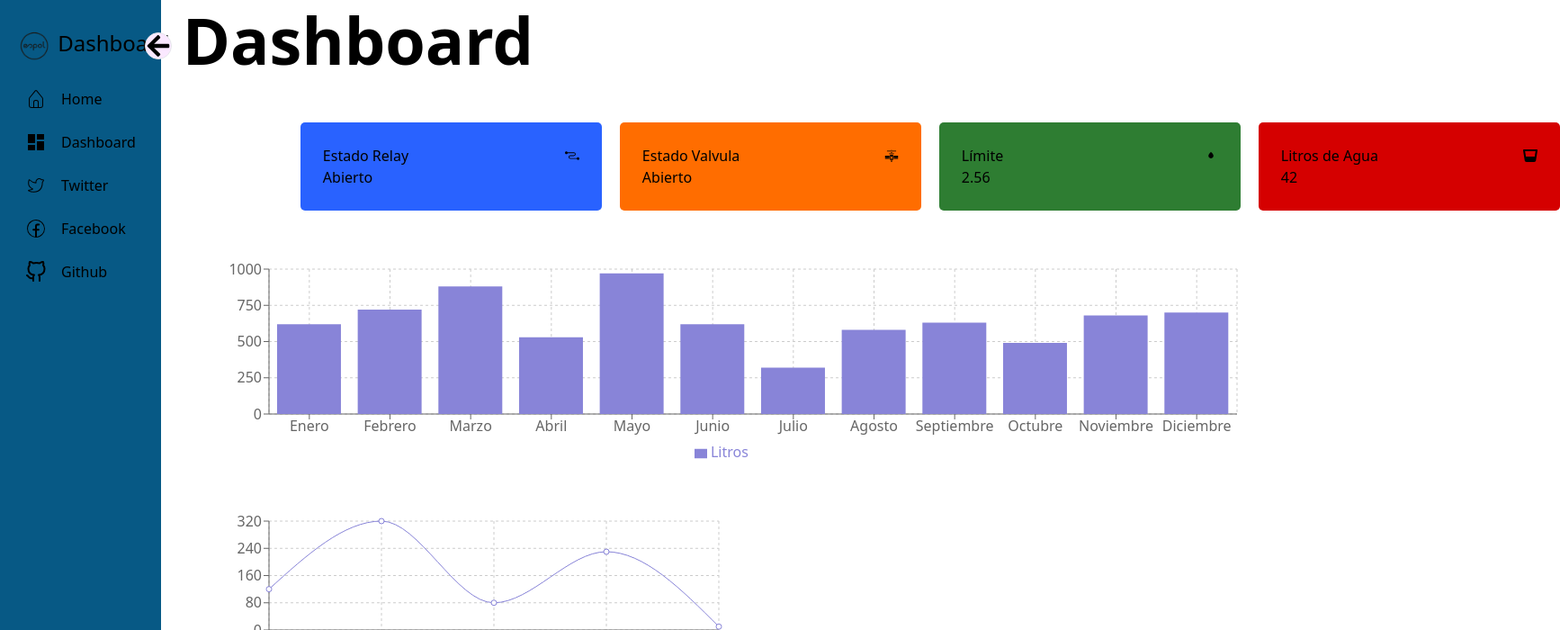
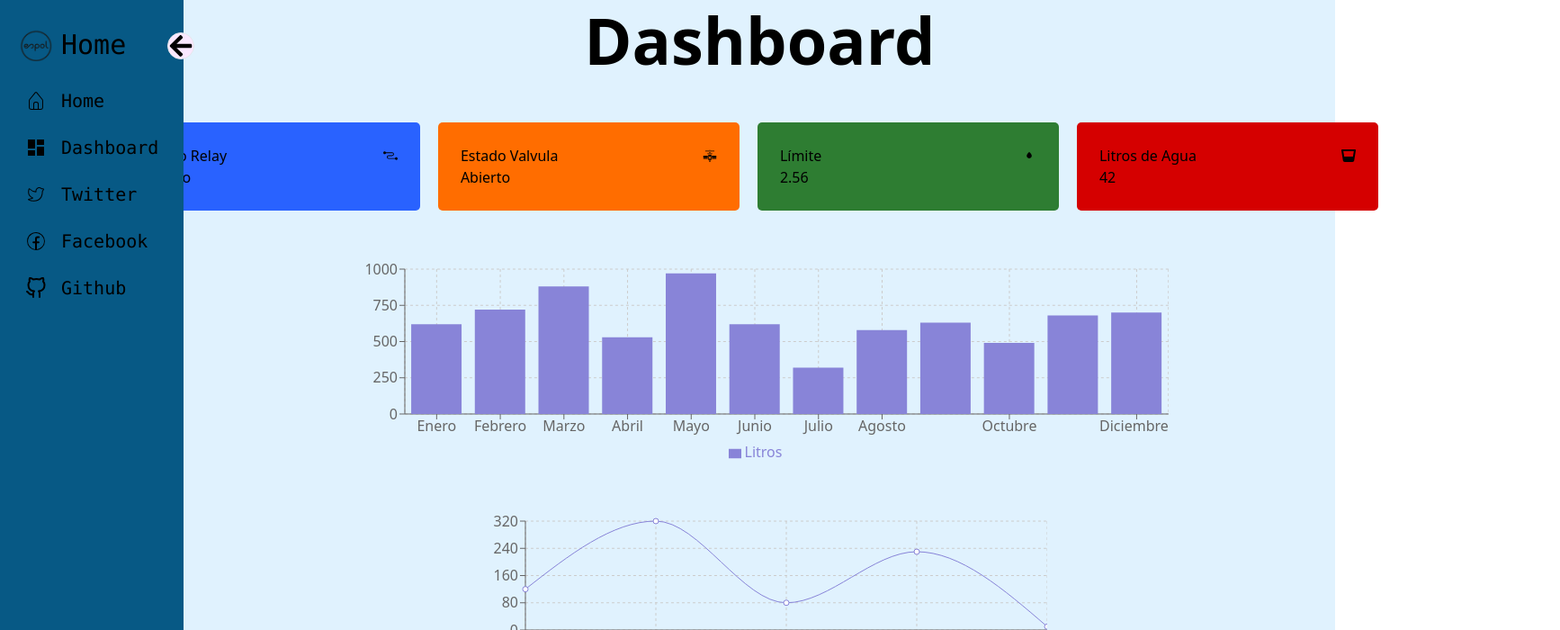
Before and after one commit to alperalt1/TelemetriaProyect, a React (Vite) app: page /TelemetriaProyect/dashboard in a window 1280 px wide. Shown: the top 700 px of the page at 90% size, 1734 px wide, since content can reach past the window. Built offline with nearby package versions, Linux system fonts and the light colour scheme.

Commit message:
page with fixs

```diff
--- a/src/components/Init.jsx
+++ b/src/components/Init.jsx
@@ -3,7 +3,7 @@ import fot1 from '../assets/foto.png';
 
 const Init = () => {
     return (
-        <div className="flex flex-col items-center bg-fuchsia-100 h-screen w-full">
+        <div className="flex flex-col content-center items-center w-full bg-sky-100">
                 <h1 className="text-bg-slate-500 font-semibold text-7xl mt-16">!Bienvenidos¡</h1>
                 <img
                     className="h-40 w-100 object-cover block float-center mt-12"
--- a/src/components/Sidebar.jsx
+++ b/src/components/Sidebar.jsx
@@ -83,8 +83,8 @@ const Sidebar = () => {
         },
     ];
     return (
-        <div className={`w-full`} >
-            <h1 className="text-bg-slate-500 font-semibold text-7xl mt-2 ml-6 mb-14">Dashboard</h1>
+        <div className={`flex flex-col content-center items-center w-full bg-sky-100`} >
+            <h1 className="text-bg-slate-500 font-semibold text-7xl mt-2 mb-14">Dashboard</h1>
             <div className='main-cards'>
                 <div className='card'>
                     <div className='card-inner'>
@@ -115,15 +115,15 @@ const Sidebar = () => {
                     <h1>42</h1>
                 </div>
             </div>
-            <ResponsiveContainer width="95%" height="30%">
+            <ResponsiveContainer width="71%" height="30%">
                 <BarChart
                     width={500}
                     height={300}
                     data={datamonth}
                     margin={{
                         top: 20,
-                        right: 20,
-                        left: 60,
+                        right: 0,
+                        left: 0,
                         bottom: 5,
                     }}
                 >
@@ -144,8 +144,8 @@ const Sidebar = () => {
                     data={data}
                     margin={{
                         top: 60,
-                        right: 20,
-                        left: 60,
+                        right: 0,
+                        left: 0,
                         bottom: 5,
                     }}
                 >
--- a/src/index.css
+++ b/src/index.css
@@ -18,7 +18,7 @@ code {
   display: grid;
   grid-template-columns: 1fr 1fr 1fr 1fr;
   gap: 20px;
-  margin: 15px 155px 45px 155px;
+  margin: 0px 155px 45px 130px;
   width: 1400px;
 }
 
--- a/src/pages/DashboardPage.jsx
+++ b/src/pages/DashboardPage.jsx
@@ -15,7 +15,7 @@ const Dashboard = () => {
     const [open, setOpen] = useState(true);
     return (
         <div className="flex">
-            <div className={`bg-sky-800 h-screen p-5 pt-8 ${open ? "w-72": "w-20"}
+            <div className={`bg-sky-800 h-screen w-10 p-5 pt-8 ${open ? "w-60": "w-20"}
             duration-300 relative`}>
                 <FaArrowLeft className={`bg-fuchsia-100 text-bg-cyan-600 text-3xl rounded-full
                 absolute -right-3 top-9 border border-bg-cyan-600 cursor-pointer ${!open && "rotate-180"}`}
@@ -25,7 +25,7 @@ const Dashboard = () => {
                         className="h-9 w-10 object-cover block float-left bg-sky-800 mr-2"
                         src={fot}
                     />
-                    <h1 className={`text-black origin-left font-medium text-2xl duration-300 ${!open && "scale-0"}`}>Dashboard</h1>
+                    <h1 className={`text-black origin-left font-medium font-mono text-3xl ${!open && "scale-0"}`}>Home</h1>
                 </div>
                 <div>
                     <ul className='pt-2'>
@@ -34,7 +34,7 @@ const Dashboard = () => {
                             <Link to="/TelemetriaProyect" className='text-2xl block float-left' >
                                 <CiHome />
                             </Link>
-                            <Link to="/TelemetriaProyect" className={`text-base font-medium flex-1 ${!open && "hidden"} `}>
+                            <Link to="/TelemetriaProyect" className={`text-xl font-mono font-medium flex-1 ${!open && "hidden"} `}>
                                 <h1>Home</h1>
                             </Link>
                         </li>
@@ -43,7 +43,7 @@ const Dashboard = () => {
                             <Link to="/TelemetriaProyect/dashboard" className='text-2xl block float-left' >
                                 <RiDashboardFill />
                             </Link>
-                            <Link to="/TelemetriaProyect/dashboard" className={`text-base font-medium flex-1 ${!open && "hidden"} `}>
+                            <Link to="/TelemetriaProyect/dashboard" className={`text-xl font-mono font-medium flex-1 ${!open && "hidden"} `}>
                                 <h1>Dashboard</h1>
                             </Link>
                         </li>
@@ -52,7 +52,7 @@ const Dashboard = () => {
                             <Link target="_blank" to="https://twitter.com/espol" className='text-2xl block float-left' >
                                 <CiTwitter />
                             </Link>
-                            <Link target="_blank" to="https://twitter.com/espol" className={`text-base font-medium flex-1 ${!open && "hidden"} `}>
+                            <Link target="_blank" to="https://twitter.com/espol" className={`text-xl font-mono font-medium flex-1 ${!open && "hidden"} `}>
                                 <h1>Twitter</h1>
                             </Link>
                         </li>
@@ -61,7 +61,7 @@ const Dashboard = () => {
                             <Link target="_blank" to="https://www.facebook.com/espol/" className='text-2xl block float-left' >
                                 <CiFacebook />
                             </Link>
-                            <Link target="_blank" to="https://www.facebook.com/espol/" className={`text-base font-medium flex-1 ${!open && "hidden"} `}>
+                            <Link target="_blank" to="https://www.facebook.com/espol/" className={`text-xl font-medium font-mono flex-1 ${!open && "hidden"} `}>
                                 <h1>Facebook</h1>
                             </Link>
                         </li>
@@ -70,7 +70,7 @@ const Dashboard = () => {
                             <Link target="_blank" to="https://github.com/alperalt1/TelemetriaProyect.git" className='text-2xl block float-left' >
                                 <FiGithub />
                             </Link>
-                            <Link target="_blank" to="https://github.com/alperalt1/TelemetriaProyect.git" className={`text-base font-medium flex-1 ${!open && "hidden"} `}>
+                            <Link target="_blank" to="https://github.com/alperalt1/TelemetriaProyect.git" className={`text-xl font-medium font-mono flex-1 ${!open && "hidden"} `}>
                                 <h1>Github</h1>
                             </Link>
                         </li>
@@ -78,6 +78,7 @@ const Dashboard = () => {
                 </div>
             </div>
             <Sidebar/>
+
         </div>
     )
 }
--- a/src/pages/HomePage.jsx
+++ b/src/pages/HomePage.jsx
@@ -15,7 +15,7 @@ const HomePage = () => {
     const [open, setOpen] = useState(true);
     return (
         <div className="flex">
-            <div className={`bg-sky-800 h-screen w-10 p-5 pt-8 ${open ? "w-72": "w-20"}
+            <div className={`bg-sky-800 h-screen w-10 p-5 pt-8 ${open ? "w-60": "w-20"}
             duration-300 relative`}>
                 <FaArrowLeft className={`bg-fuchsia-100 text-bg-cyan-600 text-3xl rounded-full
                 absolute -right-3 top-9 border border-bg-cyan-600 cursor-pointer ${!open && "rotate-180"}`}
@@ -25,7 +25,7 @@ const HomePage = () => {
                         className="h-9 w-10 object-cover block float-left bg-sky-800 mr-2"
                         src={fot}
                     />
-                    <h1 className={`text-black origin-left font-medium text-2xl duration-300 ${!open && "scale-0"}`}>Home</h1>
+                    <h1 className={`text-black origin-left font-medium font-mono text-3xl ${!open && "scale-0"}`}>Home</h1>
                 </div>
                 <div>
                     <ul className='pt-2'>
@@ -34,7 +34,7 @@ const HomePage = () => {
                             <Link to="/TelemetriaProyect" className='text-2xl block float-left' >
                                 <CiHome />
                             </Link>
-                            <Link to="/TelemetriaProyect" className={`text-base font-medium flex-1 ${!open && "hidden"} `}>
+                            <Link to="/TelemetriaProyect" className={`text-xl font-mono font-medium flex-1 ${!open && "hidden"} `}>
                                 <h1>Home</h1>
                             </Link>
                         </li>
@@ -43,7 +43,7 @@ const HomePage = () => {
                             <Link to="/TelemetriaProyect/dashboard" className='text-2xl block float-left' >
                                 <RiDashboardFill />
                             </Link>
-                            <Link to="/TelemetriaProyect/dashboard" className={`text-base font-medium flex-1 ${!open && "hidden"} `}>
+                            <Link to="/TelemetriaProyect/dashboard" className={`text-xl font-mono font-medium flex-1 ${!open && "hidden"} `}>
                                 <h1>Dashboard</h1>
                             </Link>
                         </li>
@@ -52,7 +52,7 @@ const HomePage = () => {
                             <Link target="_blank" to="https://twitter.com/espol" className='text-2xl block float-left' >
                                 <CiTwitter />
                             </Link>
-                            <Link target="_blank" to="https://twitter.com/espol" className={`text-base font-medium flex-1 ${!open && "hidden"} `}>
+                            <Link target="_blank" to="https://twitter.com/espol" className={`text-xl font-mono font-medium flex-1 ${!open && "hidden"} `}>
                                 <h1>Twitter</h1>
                             </Link>
                         </li>
@@ -61,7 +61,7 @@ const HomePage = () => {
                             <Link target="_blank" to="https://www.facebook.com/espol/" className='text-2xl block float-left' >
                                 <CiFacebook />
                             </Link>
-                            <Link target="_blank" to="https://www.facebook.com/espol/" className={`text-base font-medium flex-1 ${!open && "hidden"} `}>
+                            <Link target="_blank" to="https://www.facebook.com/espol/" className={`text-xl font-medium font-mono flex-1 ${!open && "hidden"} `}>
                                 <h1>Facebook</h1>
                             </Link>
                         </li>
@@ -70,7 +70,7 @@ const HomePage = () => {
                             <Link target="_blank" to="https://github.com/alperalt1/TelemetriaProyect.git" className='text-2xl block float-left' >
                                 <FiGithub />
                             </Link>
-                            <Link target="_blank" to="https://github.com/alperalt1/TelemetriaProyect.git" className={`text-base font-medium flex-1 ${!open && "hidden"} `}>
+                            <Link target="_blank" to="https://github.com/alperalt1/TelemetriaProyect.git" className={`text-xl font-medium font-mono flex-1 ${!open && "hidden"} `}>
                                 <h1>Github</h1>
                             </Link>
                         </li>
```
